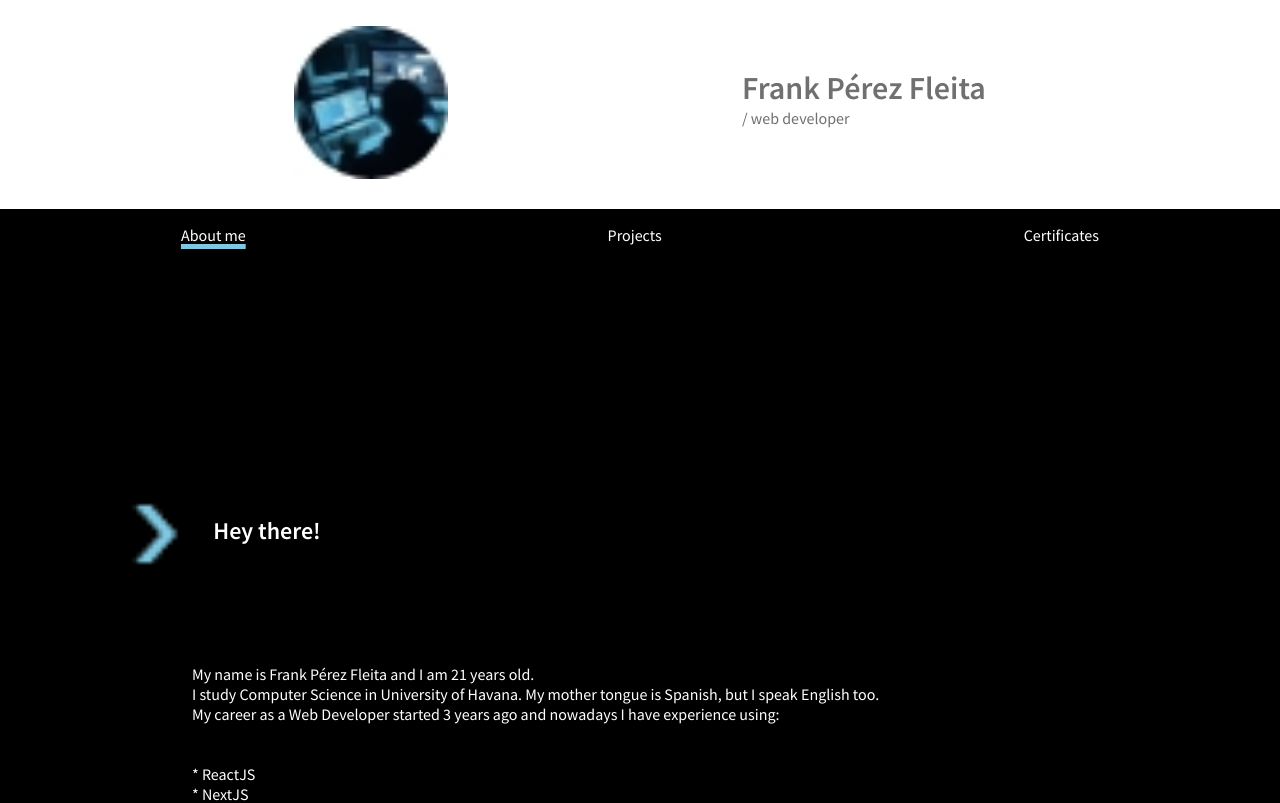
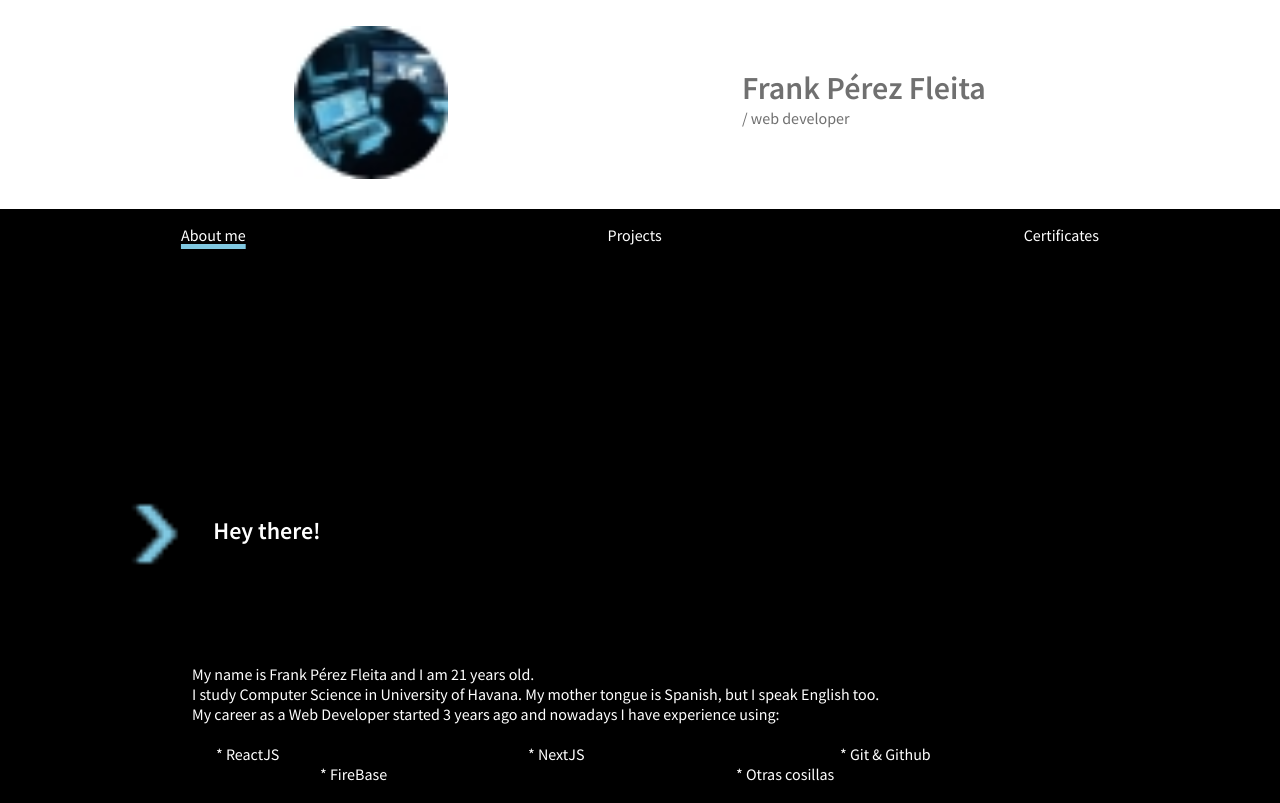
Before and after one commit to frankperez-github/frankperezfleita, a React (Create React App) app: page / in a window 1280 px wide. Shown: the top 803 px of the page. Built offline with nearby package versions, Linux system fonts and the light colour scheme.

Commit message:
Routes issue fixed

```diff
--- a/src/App.css
+++ b/src/App.css
@@ -8,14 +8,14 @@
   padding: 0;
   font-family: 'Source Sans Pro', sans-serif;
 }
-ul
+.skills
 {
   display: flex;
   justify-content: space-evenly;
   flex-wrap: wrap;
   list-style-type: none;
 }
-li
+.skill
 {
   width: 30%;
 }
--- a/src/pages/AboutMe.jsx
+++ b/src/pages/AboutMe.jsx
@@ -24,21 +24,20 @@ function AboutMe({projects}) {
                         My career as a Web Developer started {new Date().getFullYear() - 2020} years ago  and nowadays I have experience using:
                     </Text>
                         <br/>
-                        <br/>
-                        <div className="Text">
-                            <p>
+                        <div className="Text skills">
+                            <p className="skill">
                                 * ReactJS
                             </p>
-                            <p>
+                            <p className="skill">
                                 * NextJS
                             </p>
-                            <p>
+                            <p className="skill">
                                 * Git & Github
                             </p>
-                            <p>
+                            <p className="skill">
                                 * FireBase
                             </p>
-                            <p>
+                            <p className="skill">
                                 * Otras cosillas
                             </p>
                         </div>
```
Also changed, not shown: src/Pages/AboutMe.jsx (+6 -7 lines).
